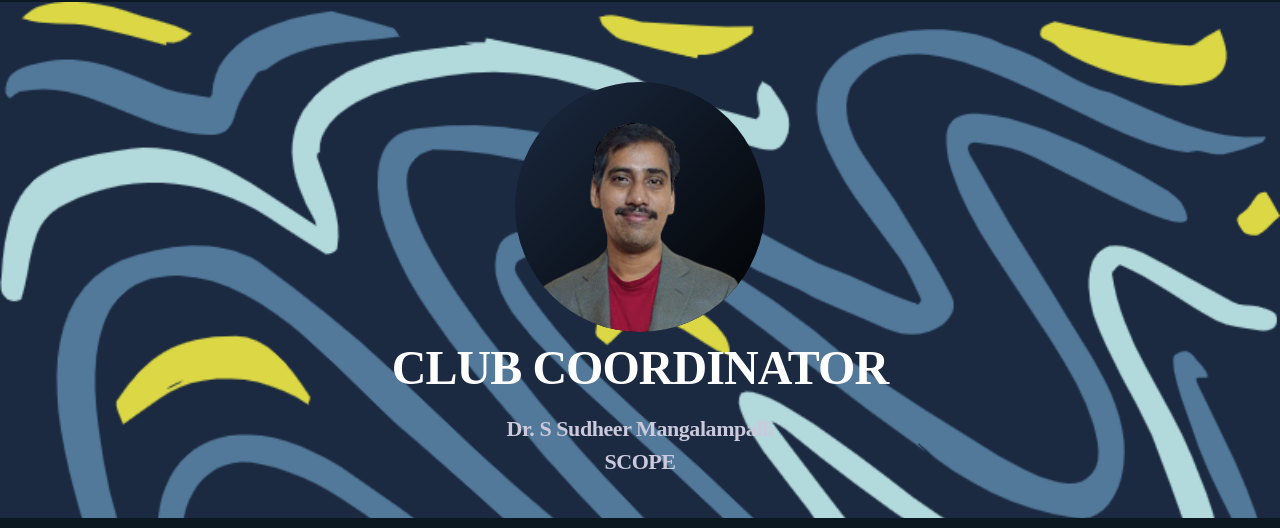
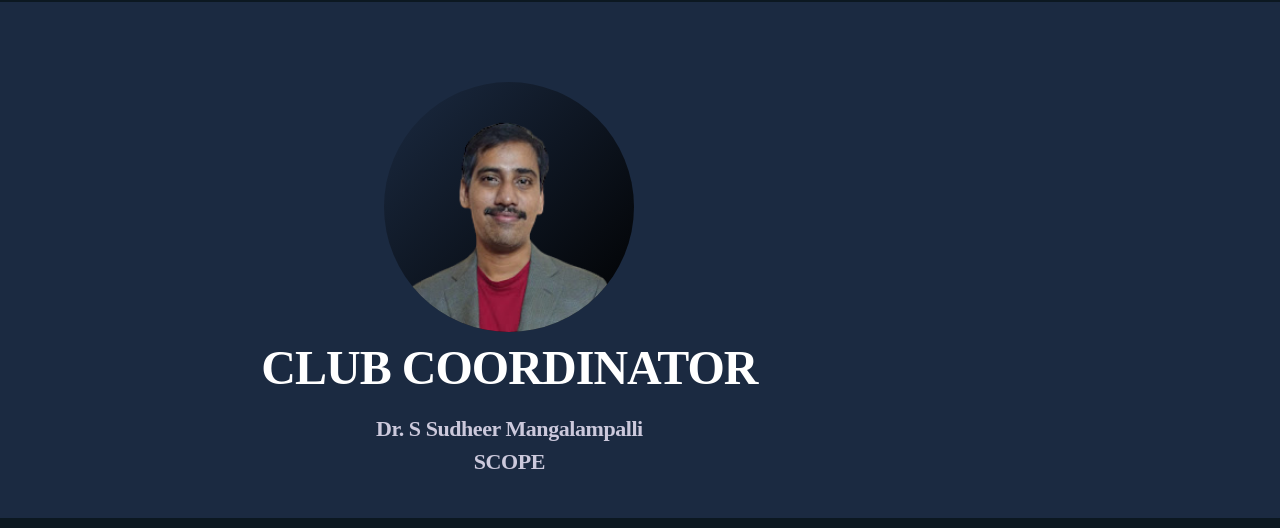
Before and after one commit to MSC-VITAP/MSC-Website, a React (Vite) app: page / in a window 1280 px wide. Shown: the part 3208-3736 px from the top of the page. Built offline with nearby package versions, Linux system fonts and the light colour scheme.

Commit message:
some commit

```diff
--- a/src/routes/Home.jsx
+++ b/src/routes/Home.jsx
@@ -9,9 +9,7 @@ import Event_date from '../components/Event_date'
 
 import bg from '../assets/bg/bg.png'
 import heroimg from '../assets/bg/olleaguesDiscussing.png'
-import aboutbg from '../assets/bg/squigglesColorful.png'
 
-import squigglesColorful from '../assets/bg/squigglesColorful.png'
 import freshFolkSpots from '../assets/bg/freshFolkSpots.png'
 import coodinator from '../assets/bg/coodinator.png'
 
@@ -218,7 +216,7 @@ function Home() {
 											}}
 											className='work-sans text-[40px] '
 										>Expected Outcome</h1>
-										<ol style = {{ listStyleType: 'circle'}}>
+										<ol style={{ listStyleType: 'circle' }}>
 											<li>Make meaningful progress on the socially significant issues.</li>
 											<li>Develop technical skills, soft skills, and the connections to cherish even after becoming the alumni of VIT-AP.</li>
 										</ol>
@@ -233,7 +231,7 @@ function Home() {
 											}}
 											className='work-sans text-[40px] '
 										>Our Vision</h1>
-										<ol style = {{ listStyleType: 'circle'}}>
+										<ol style={{ listStyleType: 'circle' }}>
 											<li>To carve out a community of qualtiy engineers who are capable of solving real-world problems.</li>
 											<li>To make coding a favourite topic for all and breakdown the complex ones to a simpler form.</li>
 											<li>Ensure everyone gets an opportunity to lead and be led in the community.</li>
@@ -298,13 +296,9 @@ function Home() {
 
 				{/*Club coordinator section*/}
 				<div id='Coordinator'
-					style={{
-						backgroundImage: `url(${squigglesColorful})`,
-						backgroundRepeat: 'no-repeat',
-						backgroundSize: 'cover',
-						backgroundAttachment: 'fixed',
-					}}
 					className="pt-20 bg-[#1B2A41] py-10" >
+					<div className='md:flex md:justify-evenly'>
+						<div>
 							<div className='overflow-hidden rounded-full w-[220px] h-[220px] md:w-[250px] md:h-[250px] bg-gradient-to-br from-[#1B2A41] to-black mx-auto'>
 								<img className='md:scale-110 pt-[28px] md:pt-[47px] mx-auto' src={coodinator} />
 							</div>
@@ -334,6 +328,13 @@ function Home() {
 								</div>
 							</div>
 						</div>
+						{/* Coordinator info */}
+						<div>
+
+						</div>
+
+					</div>
+				</div>
 			</div>
 
 		</React.Fragment>
--- a/src/routes/Team.jsx
+++ b/src/routes/Team.jsx
@@ -7,6 +7,7 @@ import Teamscard from '../components/Teamscard';
 import adminData from '../assets/teams/admin';
 import memberData from '../assets/teams/members';
 import leadData from '../assets/teams/leads';
+
 
 // shuffling array to randomize the order of people in leads and members position
 const shuffle = arr => [...arr].sort(() => Math.random() - 0.5);
--- a/src/routes/Underconstruction.jsx
+++ b/src/routes/Underconstruction.jsx
@@ -9,7 +9,7 @@ function Underconstruction() {
         <React.Fragment>
             <div className='pt-40 pb-16 bg-gradient-to-br from-[#1B2A41] to-black '>
                 <h1 className={`h-20 heading-bold text-[34px] md:text-[64px] lg:text-[86px]`} >Page under construction</h1>
-                <img className='pt-12 mx-auto h-[250px] md:h-[400px] ' src={oops} />
+                <img className='pt-16 mx-auto h-[250px] md:h-[400px] ' src={oops} />
             </div>
         </React.Fragment>
     )
```
Also changed, not shown: src/assets/bg/slide.png (added). Lines whose indentation alone changed are shown as unchanged.
